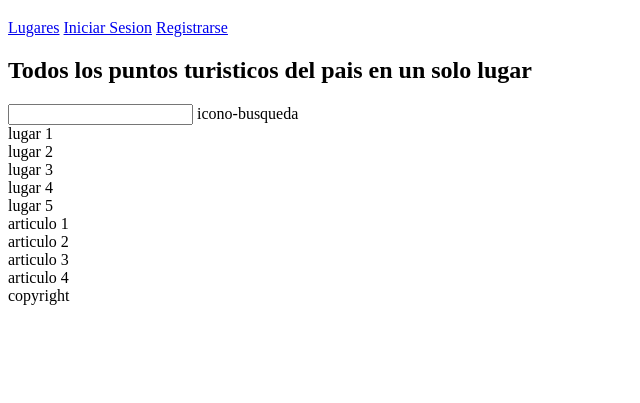
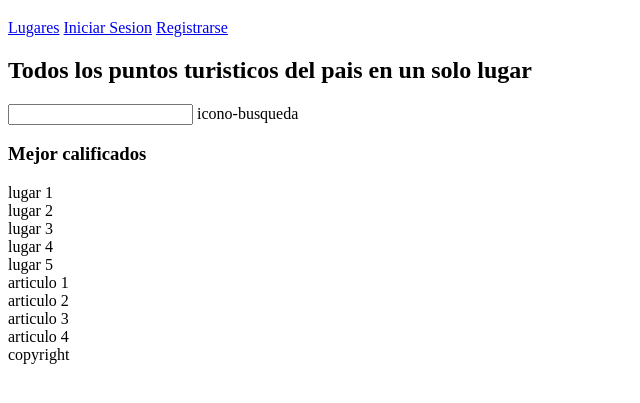
Before and after one commit to Viccaesar99/proyecto-foro, a plain HTML site: page index.html in a window 1280 px wide. Shown: the part 61-464 px from the top of the page, without its empty margins (0-640 px from the left). Drawn offline with Linux system fonts and the light colour scheme.

Commit message:
mejor estructura agregada

```diff
--- a/index.html
+++ b/index.html
@@ -15,7 +15,7 @@
 				<a href="#">Registrarse</a>
 			</nav>
 		</header>
-		<section class="lugares-container">
+		<section class="buscar-mostrar-container">
 			<section class="buscador-lugares-container">
 				<h2 class="titulo-buscador">
 					Todos los puntos turisticos del pais
@@ -27,11 +27,14 @@
 				</div>
 			</section>
 			<section class="mostrar-lugares-container">
-				<div>lugar 1</div>
-				<div>lugar 2</div>
-				<div>lugar 3</div>
-				<div>lugar 4</div>
-				<div>lugar 5</div>
+				<h3>Mejor calificados</h3>
+				<section class="lugares-container">
+					<div>lugar 1</div>
+					<div>lugar 2</div>
+					<div>lugar 3</div>
+					<div>lugar 4</div>
+					<div>lugar 5</div>
+				</section>
 			</section>
 		</section>
 		<section class="articulos-container">
```
